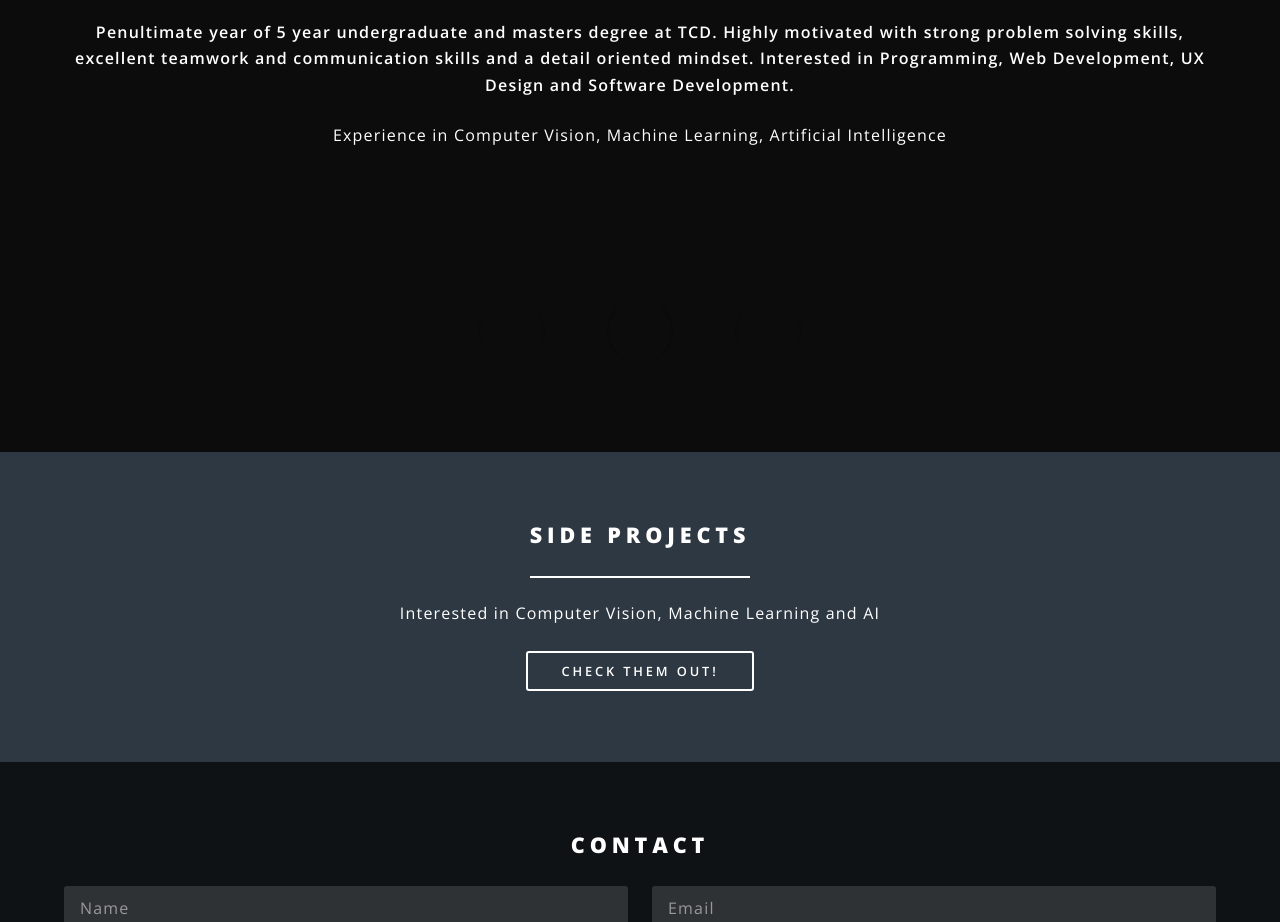
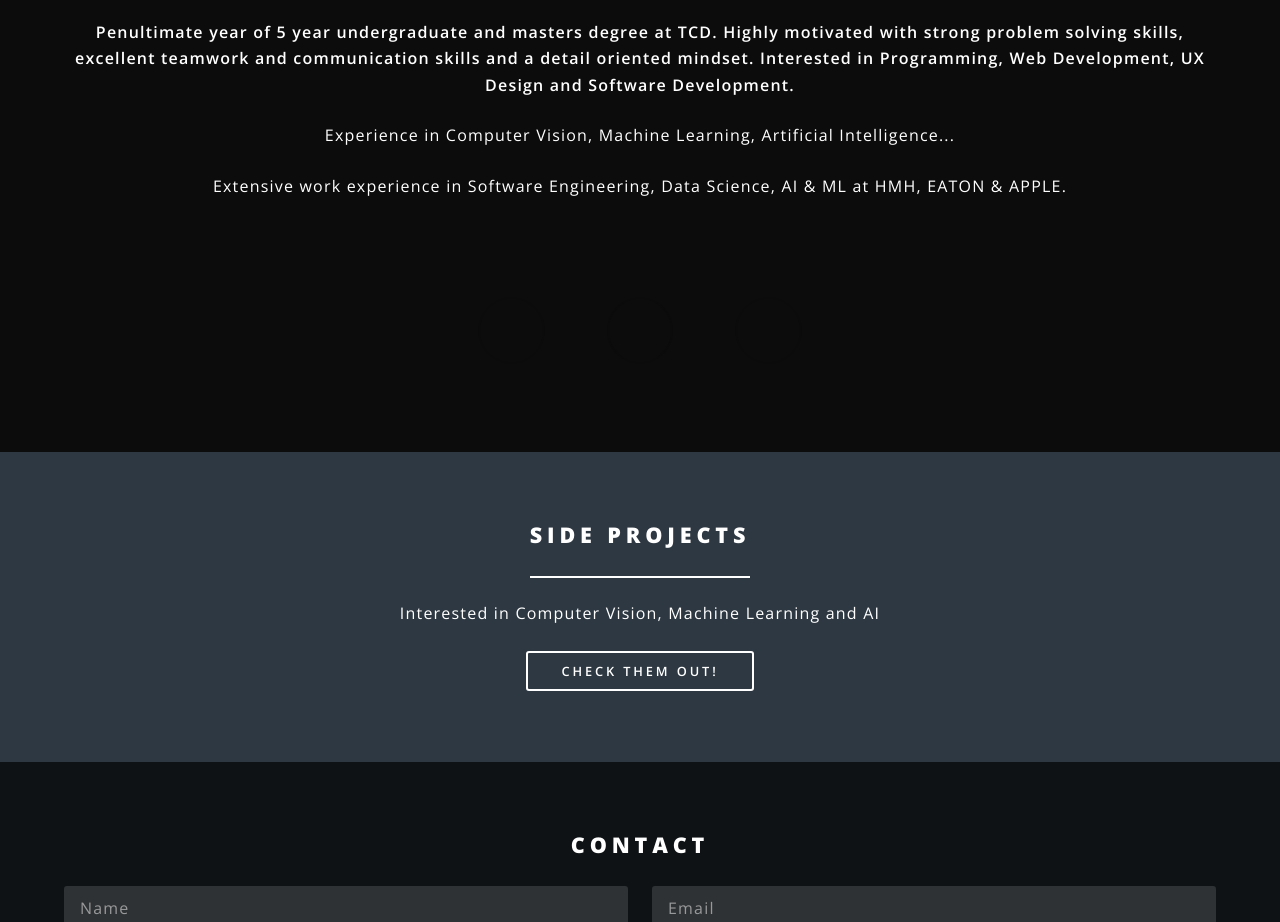
Before and after one commit to rossmccrann/rossmccrann.github.io, a plain HTML site: page index.html in a window 1280 px wide. Shown: the part 929-1851 px from the top of the page. Drawn offline with nearby package versions, Linux system fonts and the light colour scheme.

Commit message:
Update index.html

```diff
--- a/index.html
+++ b/index.html
@@ -62,7 +62,9 @@
                     <h2>About me</h2>
                     <p><b>Penultimate year of 5 year undergraduate and masters degree at TCD. Highly motivated with strong problem solving skills, excellent teamwork and communication skills and a detail oriented mindset. Interested in Programming, Web Development, UX Design and Software Development.</b></p>
 
-                    <p>Experience in Computer Vision, Machine Learning, Artificial Intelligence</p>
+                    <p>Experience in Computer Vision, Machine Learning, Artificial Intelligence...</p>
+
+                    <p>Extensive work experience in Software Engineering, Data Science, AI & ML at HMH, EATON & APPLE.
 
                         <br>
                         <br>
```
